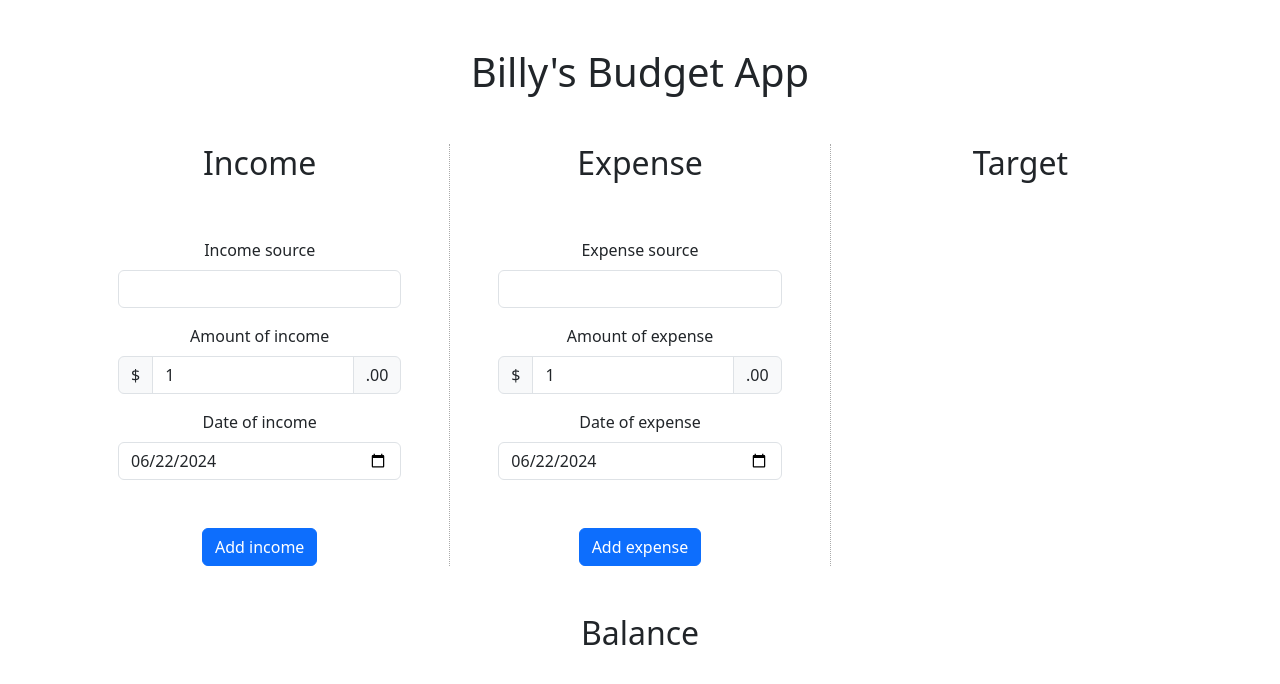
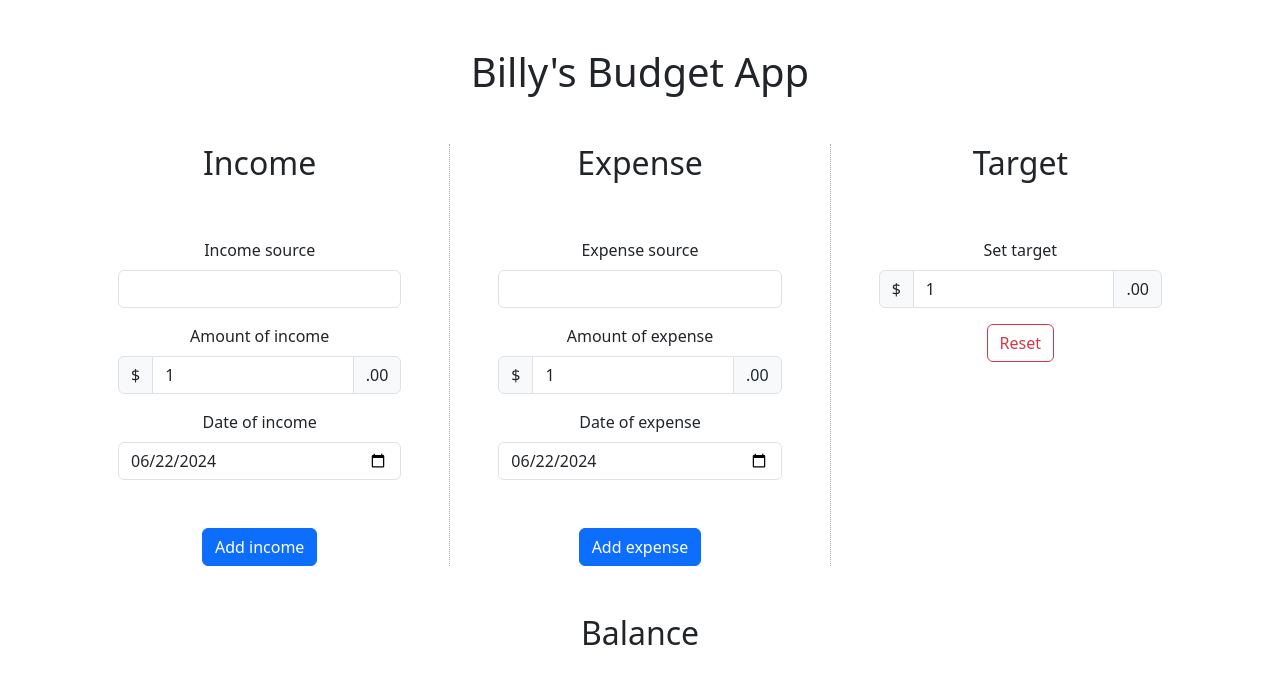
Before and after one commit to billymohajeri/react-budget-app, a React (Vite) app: page / in a window 1280 px wide. Shown: the top 684 px of the page. Built offline with nearby package versions, Linux system fonts and the light colour scheme.

Commit message:
Update target component

```diff
--- a/src/components/Target.tsx
+++ b/src/components/Target.tsx
@@ -4,6 +4,26 @@ const Target = () => {
   return (
     <>
       <p className="h2">Target</p>
+
+      <label htmlFor="amount-expense" className="form-label mt-5">
+        Set target
+      </label>
+      <div className="input-group mb-3">
+        <span className="input-group-text">$</span>
+        <input
+          type="number"
+          id="amount-expense"
+          className="form-control"
+          aria-label="Amount (to the nearest dollar)"
+          min={1}
+          defaultValue={1}
+        />
+        <span className="input-group-text">.00</span>
+      </div>
+
+      <button type="submit" className="btn btn-outline-danger">
+        Reset
+      </button>
     </>
   );
 };
```
